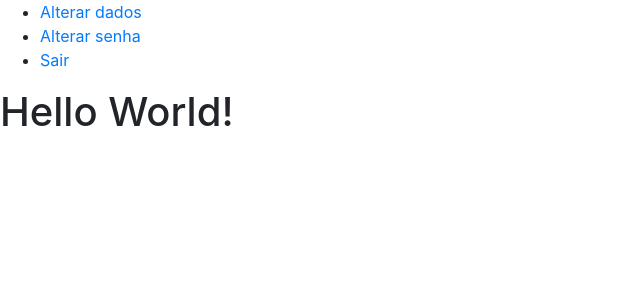
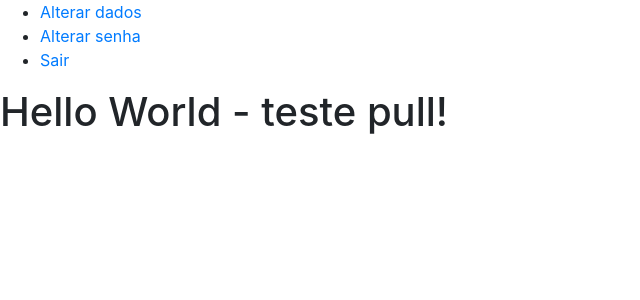
Before and after one commit to RobertaHauser/igestao-rj, a Django app: page / in a window 1280 px wide. Shown: the top 300 px of the page, without its empty margins (0-640 px from the left). Run offline with Django 3.2, Linux system fonts and the light colour scheme; the visitor is signed in with stand-in values (Sample User, id 1); some libraries are stand-ins or nearby versions.

Commit message:
index.html

```diff
--- a/ars/ars/core/templates/core/index.html
+++ b/ars/ars/core/templates/core/index.html
@@ -8,6 +8,6 @@
   <li><a href="{% url 'logout' %}">Sair</a></li>
 </ul>
 
-<h1>Hello World!</h1>
+<h1>Hello World - teste pull!</h1>
 
 {% endblock %}
```
